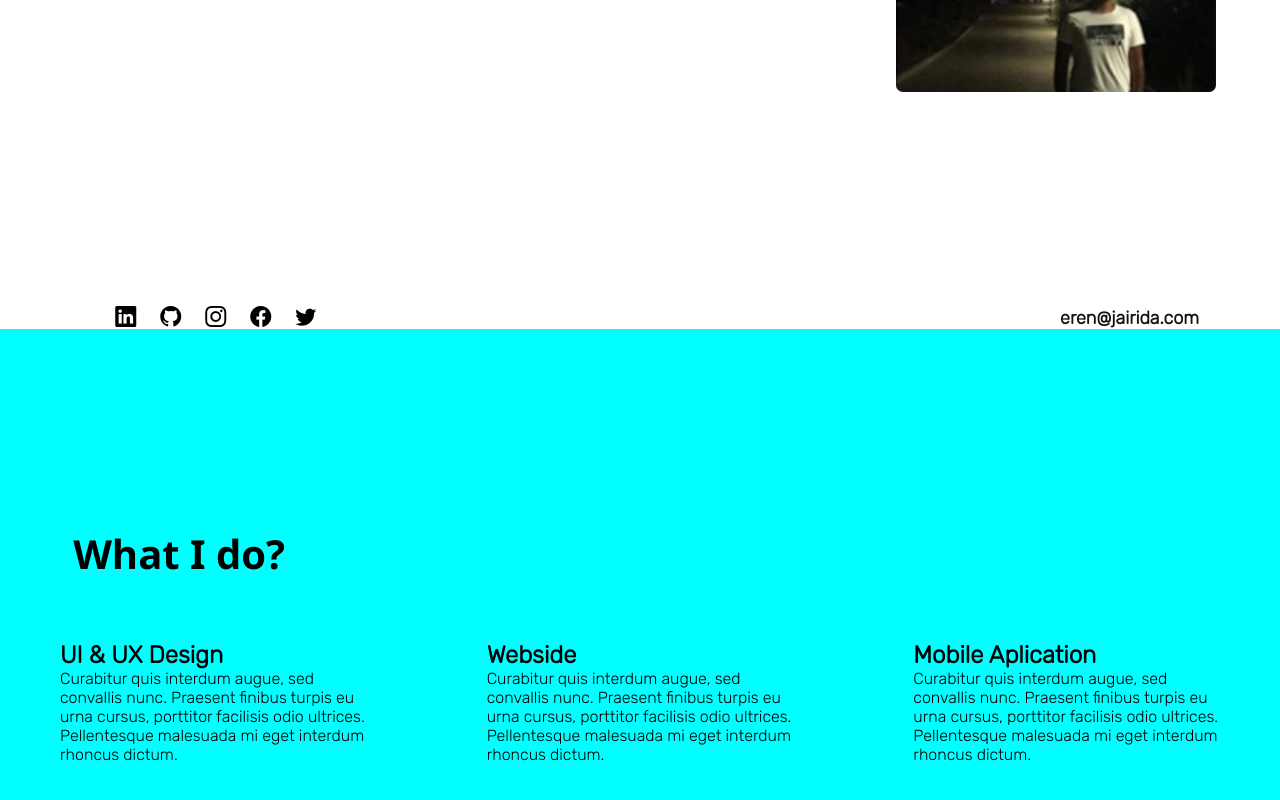
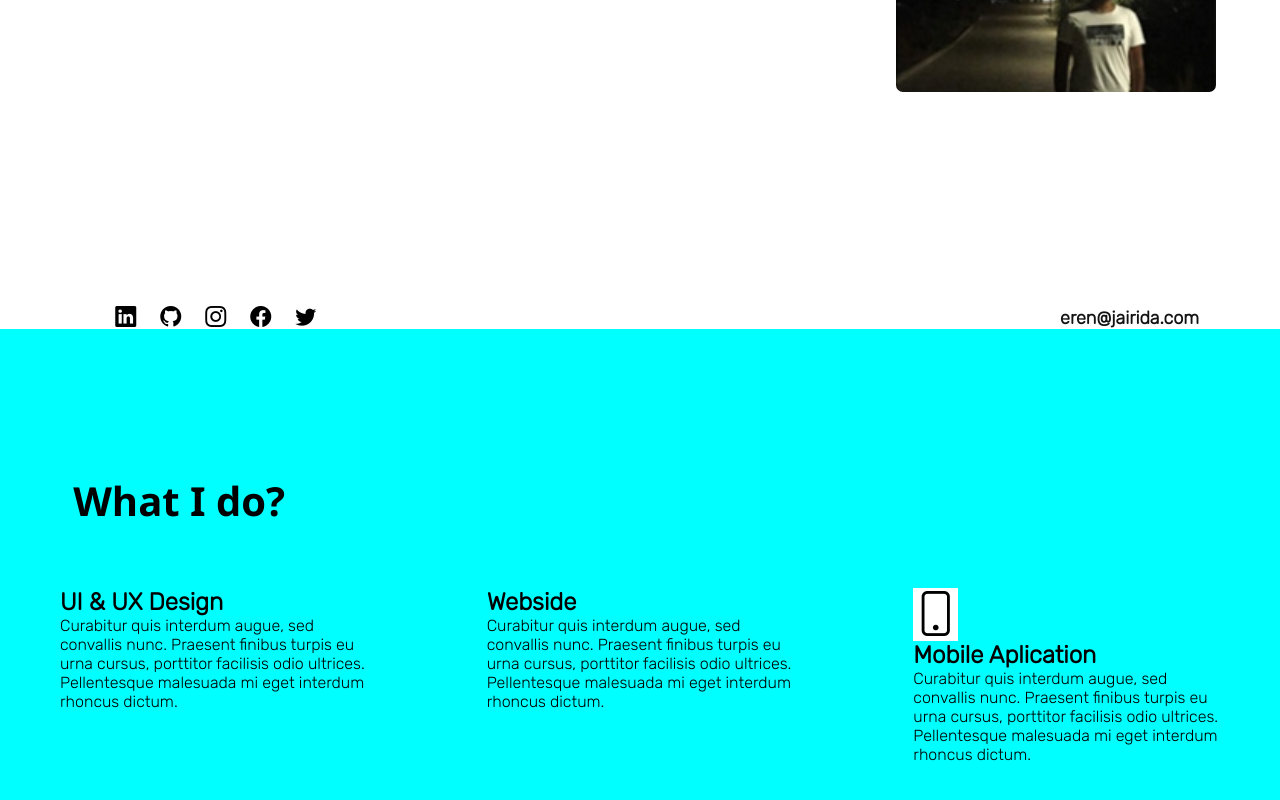
Before and after one commit to JuliVelasques/primer-tp-final, a React (Vite) app in the folder primer-tp-final/: page / in a window 1280 px wide. Shown: the part 1561-2361 px from the top of the page. Built offline with nearby package versions, Linux system fonts and the light colour scheme.

Commit message:
Add new change on two files

```diff
--- a/primer-tp-final/src/App.css
+++ b/primer-tp-final/src/App.css
@@ -327,6 +327,10 @@ button {
     display: flex;
     justify-content: center;
 }
+.bi-icono-telefono{
+    font-size: 45px;
+    background-color: white;
+}
 
 .divs {
     padding: 20px;
--- a/primer-tp-final/src/App.jsx
+++ b/primer-tp-final/src/App.jsx
@@ -97,7 +97,7 @@ function App() {
               <p>Curabitur quis interdum augue, sed convallis nunc. Praesent finibus turpis eu urna cursus, porttitor facilisis odio ultrices. Pellentesque malesuada mi eget interdum rhoncus dictum.</p>
             </div>
             <div className='divs'>
-            <i class="fi fi-rs-display-code"></i>
+            <i class="bi-icono-telefono bi-phone"></i>
               <h2>Mobile Aplication</h2>
               <p>Curabitur quis interdum augue, sed convallis nunc. Praesent finibus turpis eu urna cursus, porttitor facilisis odio ultrices. Pellentesque malesuada mi eget interdum rhoncus dictum.</p>
             </div>
```
